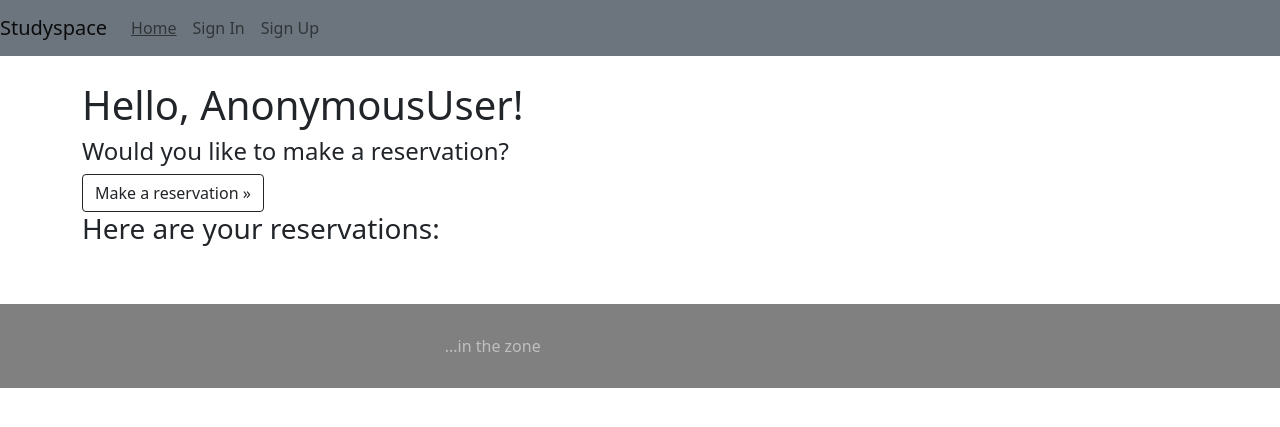
After one commit to mangabear4dn/study-space, a Django app: page /profile/ in a window 1280 px wide. The commit adds this page. Shown: the top 427 px of the page. Run offline with Django 3.2, Linux system fonts and the light colour scheme; data that the repository does not hold is empty.

Commit message:
Add 2 more views - for profile (say's hello and shows your bookings and offers to make another rr reservattion areservation) and for reserving (shows a form for reserving but the formating is still of and the link directs wrong)

```diff
--- a/study_space/urls.py
+++ b/study_space/urls.py
@@ -15,11 +15,13 @@ Including another URLconf
 """
 from django.contrib import admin
 from django.urls import path, include
-from studyspace.views import get_spaces_list, get_home
+from studyspace import views
 
 urlpatterns = [
     path('admin/', admin.site.urls),
     path('accounts/', include('allauth.urls')),
-    path('', get_home, name='home'),
-    path('spaces/', get_spaces_list, name='spaces')
+    path('', views.get_home, name='home'),
+    path('spaces/', views.get_spaces_list, name='spaces'),
+    path('profile/', views.get_my_profile, name='profile'),
+    path('reserve/', views.reserve, name='reserve')
 ]
--- a/studyspace/views.py
+++ b/studyspace/views.py
@@ -1,12 +1,14 @@
 from django.http import HttpResponse
-from django.shortcuts import render, get_list_or_404
+from django.shortcuts import render, get_list_or_404, redirect
 from django.template import loader
 from .models import Space, Reservation
+from .forms import ReservationForm
 
 
 def get_home(request):
     """Get home page"""
     return render(request, 'studyspace/index.html')
+
 
 def get_spaces_list(request):
     """Reference: https://docs.djangoproject.com/en/4.0/intro/tutorial03/"""
@@ -16,3 +18,25 @@ def get_spaces_list(request):
         'spaces_list': spaces_list,
     }
     return HttpResponse(template.render(context, request))
+
+
+def get_my_profile(request):
+    """Display all my reservations"""
+    reservations = Reservation.objects.all().order_by('start')
+    template = loader.get_template('studyspace/profile.html')
+    context = {
+        'reservations': reservations,
+    }
+    return HttpResponse(template.render(context, request))
+
+
+def reserve(request):
+    """Make a reservation
+    references: https://realpython.com/django-redirects/
+    """
+    form = ReservationForm(request.POST)
+    template = loader.get_template('studyspace/reserve.html')
+    context = {
+        'form': form,
+    }
+    return HttpResponse(template.render(context, request))
--- a/templates/base.html
+++ b/templates/base.html
@@ -28,6 +28,9 @@
             </li>
                 {% if user.is_authenticated %}
                     <li class="nav-item">
+                    <a class="nav-link" href="{% url 'profile'%}">My Profile</a>
+                    </li>
+                    <li class="nav-item">
                     <a class="nav-link" href="{% url 'account_logout'%}">Logout</a>
                     </li>
                 {% else %}
--- /dev/null
+++ b/templates/studyspace/profile.html
@@ -0,0 +1,28 @@
+{% extends 'base.html' %}
+
+{% load i18n %}
+
+{% block content %}
+<h1>{% trans "Hello, " %}{{request.user}}!</h1>
+    <form method="post" action='reserve'>
+    {% csrf_token %}
+    <h4>Would you like to make a reservation?</h4>
+    <button class="btn btn-outline-dark d-inline" type="submit">{% trans "Make a reservation" %} &raquo;</button>
+  </form>
+<h3>Here are your reservations:</h3>
+    <div class="row">
+        <div class="col table-responsive">
+            <table class="table">
+            {% for rez in reservations %}
+            <tr>
+                <td>{{rez.start}}</td>
+                <td>{{rez.space.name}}</td>
+                <td>{{rez.username}}</td>
+            </tr>
+
+            {% endfor%}
+            </table>
+        </div>
+    </div>
+
+{% endblock %}
--- a/templates/studyspace/reservations.html
+++ /dev/null
@@ -1,5 +0,0 @@
-{% extends 'base.html' %}
-
-{% block content%}
-
-{% endblock %}
```
Also changed, not shown: studyspace/forms.py (added, +10 -0 lines), templates/studyspace/reserve.html (added, +16 -0 lines).
